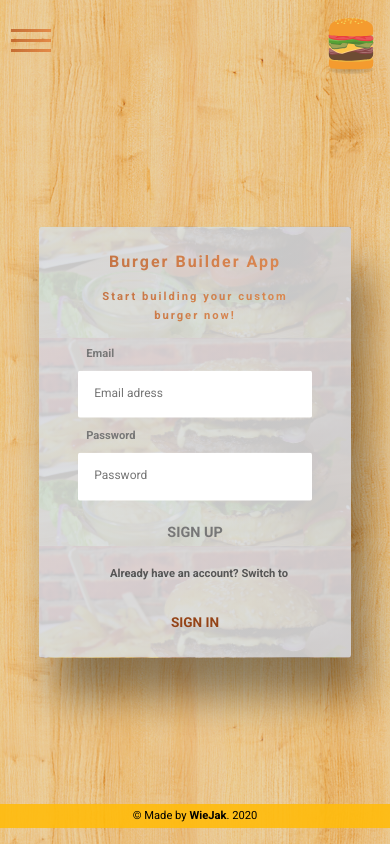
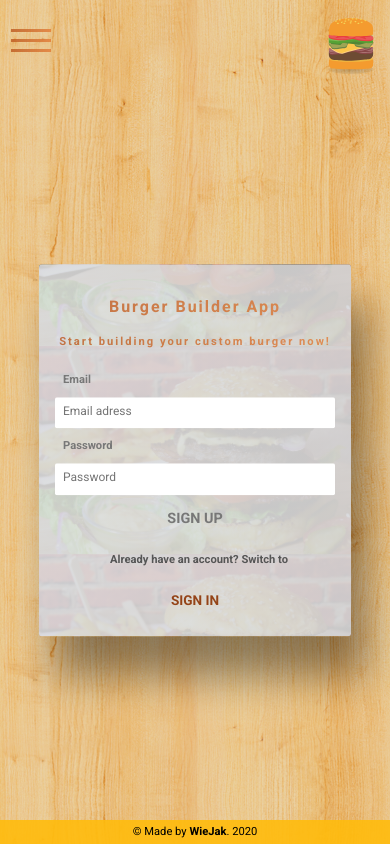
Before and after one commit to bartlomiejwiejak/burger-project, a React (Create React App) app: page /auth in a window 390 px wide. Built offline with nearby package versions, Linux system fonts and the light colour scheme.

Commit message:
Auth more mobile friendly for landscape

```diff
--- a/src/components/UL/Input/Input.js
+++ b/src/components/UL/Input/Input.js
@@ -2,12 +2,12 @@ import React from 'react';
 import './input.scss';
 const Input = (props) => {
   let inputElement = null;
-  let classes = ['InputElement'];
+  let classes = ['inputElement'];
   let validationError = null;
 
   if (!props.isValid && props.touched) {
-    classes.push('Invalid');
-    validationError = <p className='ValidationError'>Please enter a valid {props.name} .</p>
+    classes.push('invalid');
+    validationError = <p className='validationError'>Please enter a valid {props.name} .</p>
   }
   classes = classes.join(' ');
   switch (props.elementType) {
@@ -27,7 +27,7 @@ const Input = (props) => {
   }
   return (
     <div className='input'>
-      <label className='Label'>{props.label}</label>
+      <label className='label'>{props.label}</label>
       {inputElement}
       {validationError}
     </div>
--- a/src/components/UL/Input/input.scss
+++ b/src/components/UL/Input/input.scss
@@ -5,7 +5,7 @@
   visibility: inherit;
 }
 
-.Label {
+.label {
   font-weight: bold;
   display: block;
   text-transform: capitalize;
@@ -15,7 +15,7 @@
   margin: 1rem;
 }
 
-.InputElement {
+.inputElement {
     font-size: 1.5rem;
     padding: 1.5rem 2rem;
     border-radius: 2px;
@@ -30,6 +30,16 @@
     line-height: 1.7;
     box-sizing: border-box;
 
+    @media (max-width: 1000px) {
+      padding: 1rem 1.5rem;
+    }
+    @media (max-width: 600px) {
+      padding: .5rem 1rem;
+    }
+    @media (max-width: 850px) and (orientation: landscape) {
+      padding: .5rem 1rem;
+    }
+
     &:focus {
       outline: none;
       box-shadow: 0 1rem 2rem rgba(#000, .1);
@@ -43,7 +53,7 @@
 
 }
 
-.ValidationError {
+.validationError {
   color: #ff7730;
   position: absolute;
   bottom: 0%;
--- a/src/index.scss
+++ b/src/index.scss
@@ -88,13 +88,17 @@ html {
   @media (max-width: 800px) {
     font-size: 3rem;
     }
-    @media (max-width: 600px) {
+  @media (max-width: 600px) {
     margin-bottom: 6rem;
-      }
-      @media (max-width: 400px) {
+  }
+  @media (max-width: 400px) {
     font-size: 2rem;
-        }
-}
+  }
+  @media (max-width: 850px) and (orientation: landscape) {
+    font-size: 2rem;
+    margin: 0;
+  }
+  }
 .heading-tertiary {
   font-size: 1.8rem;
   letter-spacing: 2px;
@@ -114,6 +118,10 @@ html {
   @media (max-width: 400px) {
     font-size: 1.4rem;
   }
+  @media (max-width: 850px) and (orientation: landscape) {
+    font-size: 1.5rem;
+    margin: 0;
+  }
 }
 
 .paragraph {
--- a/src/pages/Auth/auth.scss
+++ b/src/pages/Auth/auth.scss
@@ -1,7 +1,7 @@
 .auth {
   min-height: calc(100vh - 20rem);
-  @media(max-width: 500px) {
-  min-height: calc(100vh - 15rem);
+  @media (max-width: 1000px) {
+    height: calc(100vh - 13rem);
   }
   position: relative;
   &__container {
@@ -43,14 +43,27 @@
  &__btn {
     margin: 1.5rem auto 0;
     font-size: 1.8rem;
+    @media (max-width: 1000px) {
+      margin: 1rem auto 0;
+    }
+    @media (max-width: 600px) {
+      margin: .5rem auto 0;
+    }
+    @media (max-width: 850px) and (orientation: landscape) {
+      margin: .5rem auto 0;
+      padding-bottom: 0;
+    }
  }
  &__tip {
    font-size: 1.4rem;
    display: flex;
    align-items: center;
-   margin-right: -1rem;
    font-weight: bold;
    color: #555;
+   margin-right: -1rem;
+   @media (max-width: 850px) and (orientation: landscape) {
+     margin: 0 1rem 0 0;
+   }
  }
  &__form-container {
   box-sizing: border-box;
@@ -58,19 +71,21 @@
    position: relative;
    padding: 4rem;
    @media (max-width: 1000px) {
-     margin: 0 auto;
-     width: 80%;
+     width: 100%;
+     padding: 4rem;
      text-align: center;
      display: flex;
      flex-direction: column;
      align-items: stretch;
+   }
+   @media (max-width: 600px) {
      padding: 3rem;
    }
-   @media (max-width: 600px) {
-     padding: 2rem;
-   }
-   @media (max-width: 600px) {
-    padding: 1rem;
+   @media (max-width: 400px) {
+    padding: 2rem;
+  }
+  @media (max-width: 850px) and (orientation: landscape) {
+    padding: 2rem;
   }
  }
  &__switch {
@@ -80,6 +95,15 @@
      align-items: center;
      flex-direction: column;
      text-align: center;
+   }
+   .btn {
+    @media (max-width: 600px) {
+      padding: 0;
+    }
+    @media (max-width: 850px) and (orientation: landscape) {
+      margin: 0;
+      padding: 0;
+    }
    }
  }
 }
```
